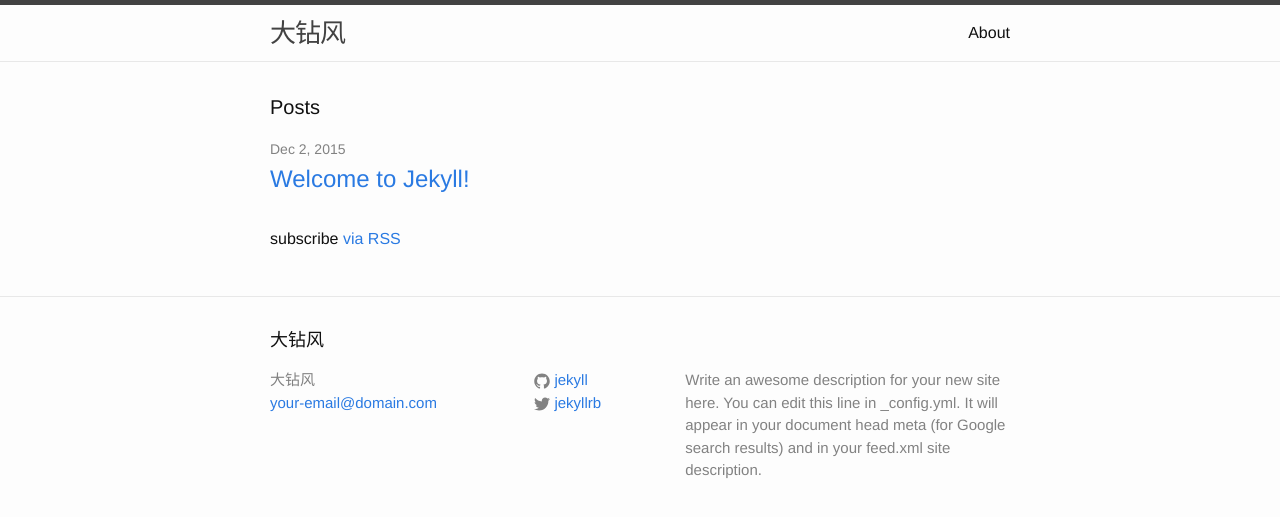
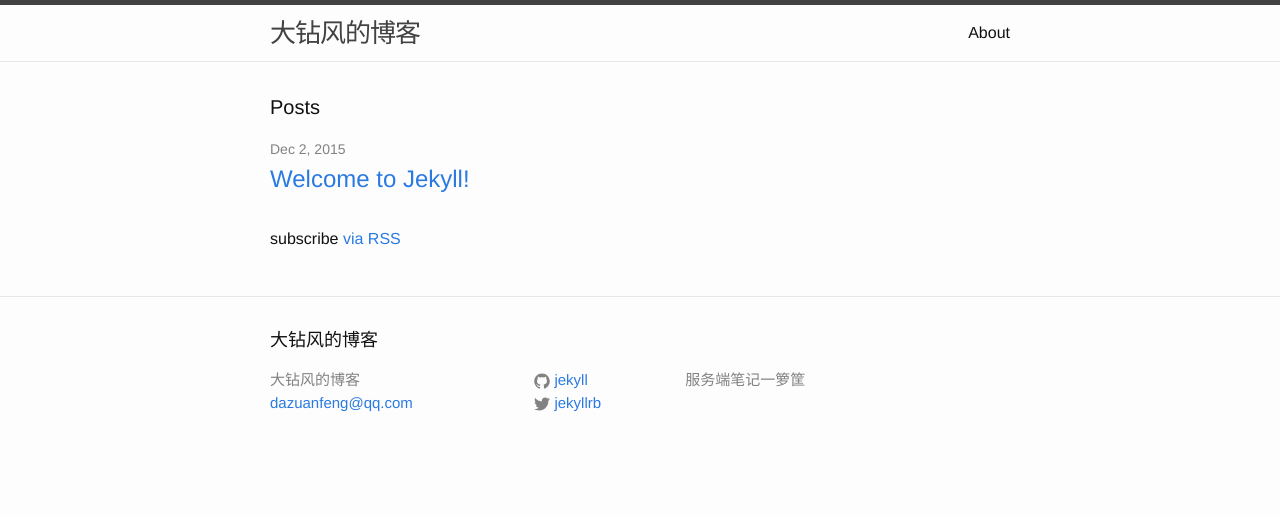
Before and after one commit to dazuanfeng/dazuanfeng.github.io.bak, a Jekyll site: the page built from index.html, in a window 1280 px wide. Shown: the top 517 px of the page. Built offline with Jekyll 4.4.1, drawn with Linux system fonts in a browser that asks for light colours.

Commit message:
Update _config.yml

```diff
--- a/_config.yml
+++ b/_config.yml
@@ -6,14 +6,12 @@
 # 'jekyll serve'. If you change this file, please restart the server process.
 
 # Site settings
-title: 大钻风
-email: your-email@domain.com
+title: 大钻风的博客
+email: dazuanfeng@qq.com
 description: > # this means to ignore newlines until "baseurl:"
-  Write an awesome description for your new site here. You can edit this
-  line in _config.yml. It will appear in your document head meta (for
-  Google search results) and in your feed.xml site description.
+  服务端笔记一箩筐
 baseurl: "" # the subpath of your site, e.g. /blog
-url: "http://yourdomain.com" # the base hostname & protocol for your site
+url: "http://dazuanfeng.github.io" # the base hostname & protocol for your site
 twitter_username: jekyllrb
 github_username:  jekyll
 
```
